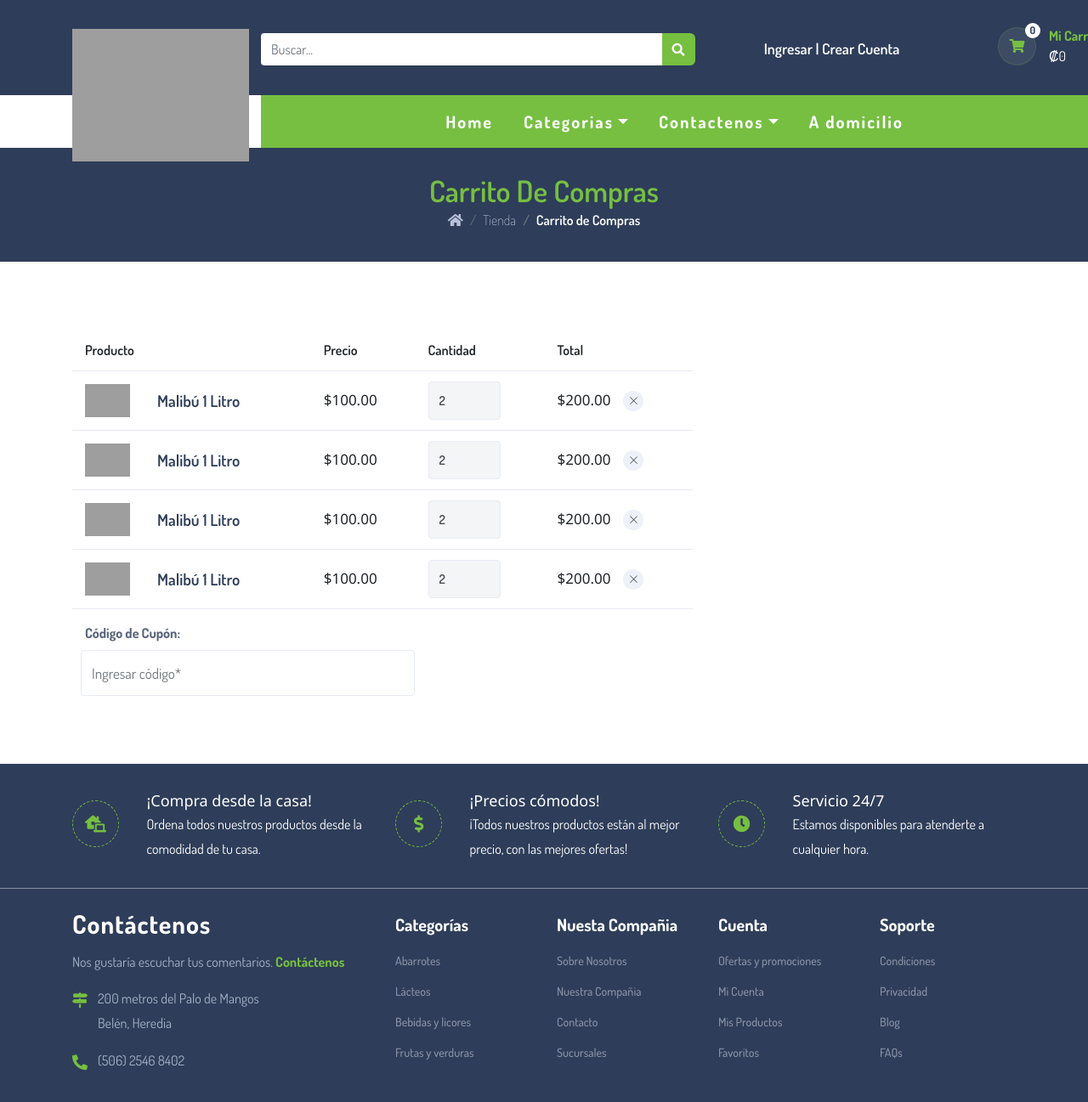
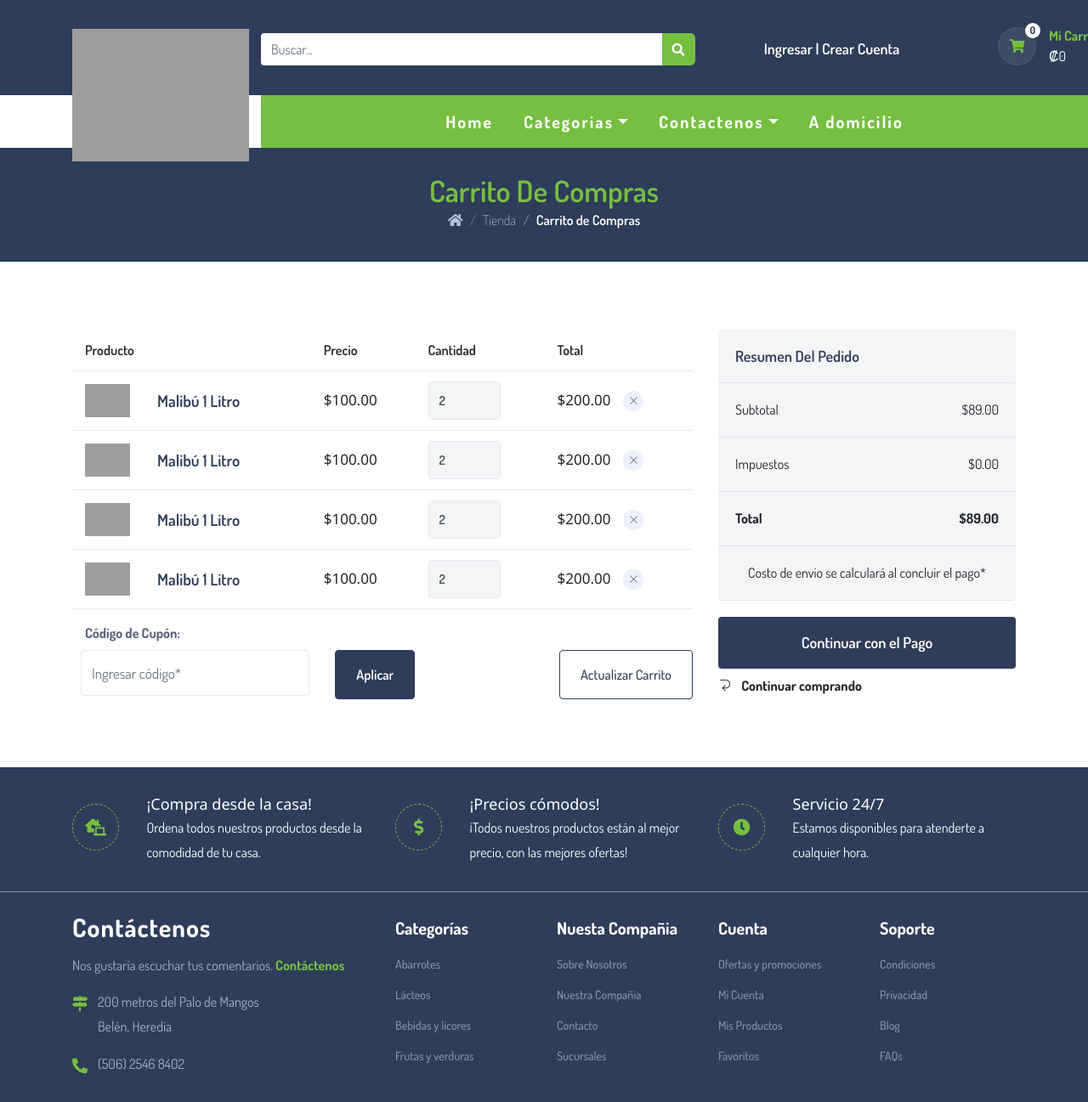
Before and after one commit to josgabfer/Alfagada, a PHP site: page /carrito.php in a window 1280 px wide. Shown: the whole page at 85% size. Before the commit the page ends 1260 px from the top, so only its background shows below. Run offline with PHP 8.4, Linux system fonts and the light colour scheme; some libraries are stand-ins or nearby versions; grey boxes are pictures that could not be loaded.

Commit message:
cart finish

```diff
--- a/Resources/Styles/styles_cart.css
+++ b/Resources/Styles/styles_cart.css
@@ -168,3 +168,135 @@ label{
     border: 1px solid #e6eaf3;
     background-clip: initial;
 }
+
+.btn-dark{
+    color: #fff;
+    background-color: #2E3D59;
+    border-color: #2E3D59;
+}
+
+.btn-outline-dark{
+    color: #2E3D59;
+    font-weight: 500;
+    background-color: transparent;
+    border: 1px solid #2E3D59;
+}
+
+.btn-dark:hover{
+    background: #343a40;;
+}
+
+.btn-outline-dark:hover{
+    background: #2E3D59;
+    color: #fff;
+}
+
+.cart_details{
+    background: #f4f5f7;
+    width: 100%;
+    border-radius: 4px;
+}
+
+.cart_details .cart_body{
+    border: none;
+    border-bottom: 0;
+}
+
+.cart_body{
+    flex: 1 1 auto;
+    padding: 1.25rem;
+}
+
+.list-group{
+    display: flex;
+    flex-direction: column;
+    padding-left: 0;
+}
+
+ul:last-child {
+    margin: 0;
+}
+
+ul{
+    padding: 0;
+}
+.menu__list, .nav-dropdown, .nav-menu, ul {
+    list-style: none;
+}
+
+.list-group-flush-y .list-group-item:first-child {
+    padding-top: 0;
+    border-top: none;
+}
+
+.list-group-flush-x .list-group-item {
+    padding-left: 0;
+    padding-right: 0;
+    border-left: none;
+    border-right: none;
+    background: transparent;
+}
+
+.list-group-sm .list-group-item {
+    padding: 1.25rem;
+}
+.list-group-item:first-child {
+    border-top-left-radius: .25rem;
+    border-top-right-radius: .25rem;
+}
+
+.list-group-item {
+    border: 1px solid #e0e4ec;
+    position: relative;
+    margin-bottom: -1px;
+}
+
+.d-flex {
+    display: flex!important;
+}
+
+.mb-0{
+    margin-bottom: 0!important;
+    margin-top: 20px;
+}
+
+.ml-auto {
+    margin-left: auto!important;
+}
+
+.mb-2 {
+    margin-bottom: .5rem!important;
+    margin-top: 20px;
+}
+
+.btn-block-dark{
+    display: block;
+    width: 100%;
+    color: #fff;
+    background-color: #2E3D59;
+    border-color: #2E3D59;
+    padding: 15px 25px;
+    border: 2px solid transparent;
+    cursor: pointer;
+    border-radius: 4px;
+    font-size: 18px;
+    font-weight: 600;
+}
+
+.btn-block-dark:hover{
+    background: #343a40;
+    color: #fff;
+}
+
+.px-0 {
+    padding-right: 0!important;
+    padding-left: 0!important;
+}
+
+a{
+    color: #2E3D59;
+}
+
+.mr-2 {
+    margin-right: .5rem!important;
+}
--- a/carrito.php
+++ b/carrito.php
@@ -175,10 +175,45 @@
                                     <div class="col">
                                         <input class="form_coupon form-control" type="text" placeholder="Ingresar código*">
                                     </div>
+                                    <div class="col-auto">
+                                        <button class="btn btn-md btn-dark" type="submit">Aplicar</button>
+                                    </div>
                                 </div>
                             </form>
                         </div>
+                        <div class="col-12 col-md-auto m-full">
+                            <button class="btn btn-md btn-outline-dark">Actualizar Carrito</button>
+                        </div>
                     </div>
+                </div>
+                <div class="col-lg-4 col-md-12 col-sm-12 col-12">
+                    <div class="cart_details">
+                        <div class="cart body">
+                            <ul class="list-group list-group-sm list-group-flush-y list-group-flush-x">
+                                <li class="list-group-item d-flex">
+                                    <h5 class="mb-0">Resumen del Pedido</h5>
+                                </li>
+                                <li class="list-group-item d-flex">
+                                    <span>Subtotal</span>
+                                    <span class="ml-auto font-size-sm">$89.00</span>
+                                </li>
+                                <li class="list-group-item d-flex">
+                                    <span>Impuestos</span>
+                                    <span class="ml-auto font-size-sm">$0.00</span>
+                                </li>
+                                <li class="list-group-item d-flex font-size-lg font-weight-bold">
+                                    <span>Total</span>
+                                    <span class="ml-auto font-size-sm">$89.00</span>
+                                </li>
+                                <li class="list-group-item font-size-sm text-center text-gray-500">Costo de envio se calculará al concluir el pago*</li>
+                            </ul>
+                        </div>
+                    </div>
+                    <a class="btn btn-block-dark mb-2" href="#">Continuar con el Pago</a>
+                    <a class="px-0 text-body" href="#">
+                        <i class="ti-back-left mr-2"></i>
+                        Continuar comprando
+                    </a>
                 </div>
             </div>
         </div>
```
